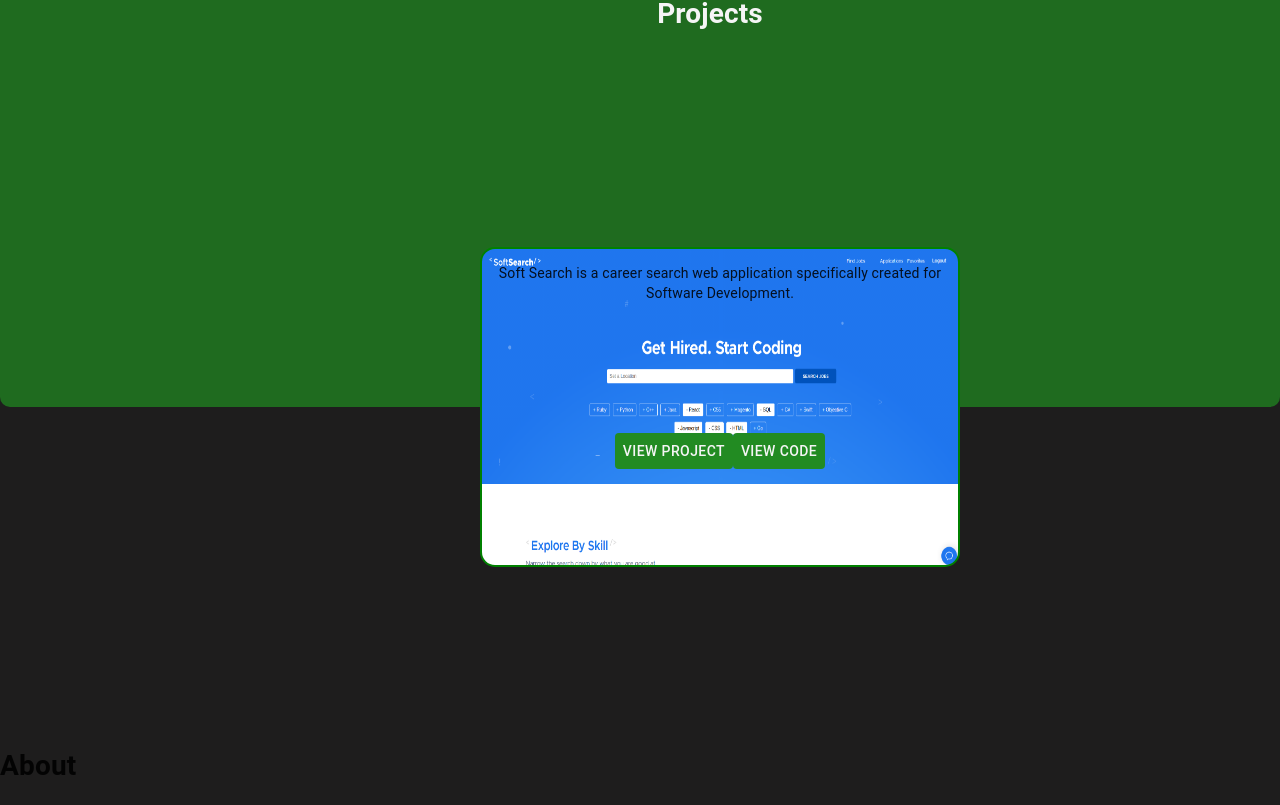
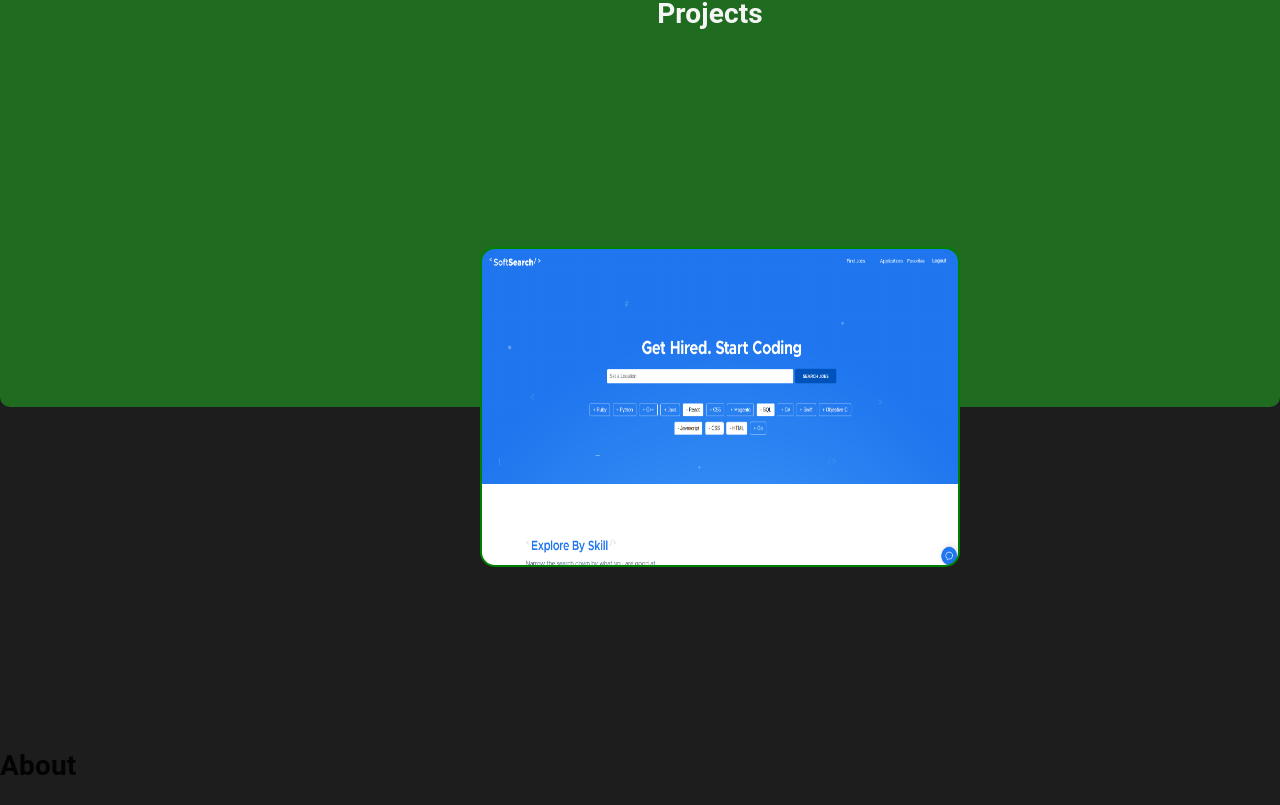
Before and after one commit to ElvisHernandez/Portfolio, a React (Create React App) app: page / in a window 1280 px wide. Shown: the part 1953-2758 px from the top of the page. Built offline with nearby package versions, Linux system fonts and the light colour scheme.

Commit message:
added anchor tags to the buttons

```diff
--- a/src/components/ProjectsCard/ProjectsCard.jsx
+++ b/src/components/ProjectsCard/ProjectsCard.jsx
@@ -6,14 +6,12 @@ import styles from './ProjectsCard.module.css'
 const GlobalCSS = withStyles({
     "@global": {
         ".MuiButton-root": {
-            // display: 'none',
+            display: 'none',
             background: '#228B22',
             color: 'whitesmoke',
-            marginBottom: '3rem',
         },
         ".MuiButton-root:hover": {
             background: 'whitesmoke',
-            color: '#228B22',
         }
     }
 })(() => null)
@@ -24,10 +22,18 @@ const ProjectsCard = () => {
         <div className={styles.projectContainer}>
             <GlobalCSS />
             <p className={styles.project1Text}>Soft Search is a career search web
-            application specifically created for Software Development.</p>
-            <div className={styles.buttons}>
-                <Button className={styles.projectButton}>View Project</Button>
-                <Button className={styles.codeButton}>View Code</Button>
+            application <br /> specifically created for Software Development.</p>
+            <div>
+                <Button>
+                    <a href="https://s0ft-search.herokuapp.com/" target="_blank">
+                        View Project
+                    </a>
+                </Button>
+                <Button>
+                    <a href="https://github.com/ElvisHernandez/SoftSearch" target="_blank">
+                        View Code
+                    </a>
+                </Button>
             </div>
         </div>
     );
--- a/src/components/ProjectsCard/ProjectsCard.module.css
+++ b/src/components/ProjectsCard/ProjectsCard.module.css
@@ -1,8 +1,11 @@
 
 
 .projectContainer {
-    /* display: flex;
-    flex-direction: row;
+    display: flex;
+    flex-direction: column;
+    /* align-items: center; */
+    justify-content: center;
+    /* flex-direction: row;
     justify-content: center;
     align-items: flex-end; */
     /* padding-bottom: 10rem; */
@@ -19,25 +22,28 @@
     background-size: 30rem 20rem;
 }
 
-.buttons {
-    width: 100%;
-    height: 100%;
-    display: flex;
-    justify-content: center;
-    align-items: center;
+.project1Text {
+    display: none
 }
 
-.project:hover {
+
+.projectContainer:hover {
+    color: whitesmoke;
     background-color: #1e1d1d;
     background-image: none;
     /* background-image: url('../../assets/images/react.png'); */
 }
 
-.project:hover .projectButton,
-.project:hover .codeButton {
+.projectContainer:hover button,
+.projectContainer:hover p  {
+    font-weight: bold;
     display: inline;
 }
 
-.project1Text {
-    display: inline-block;
+a {
+    text-decoration: none;
+    color: whitesmoke
 }
+button:hover a {
+    color: #228B22
+}
```
